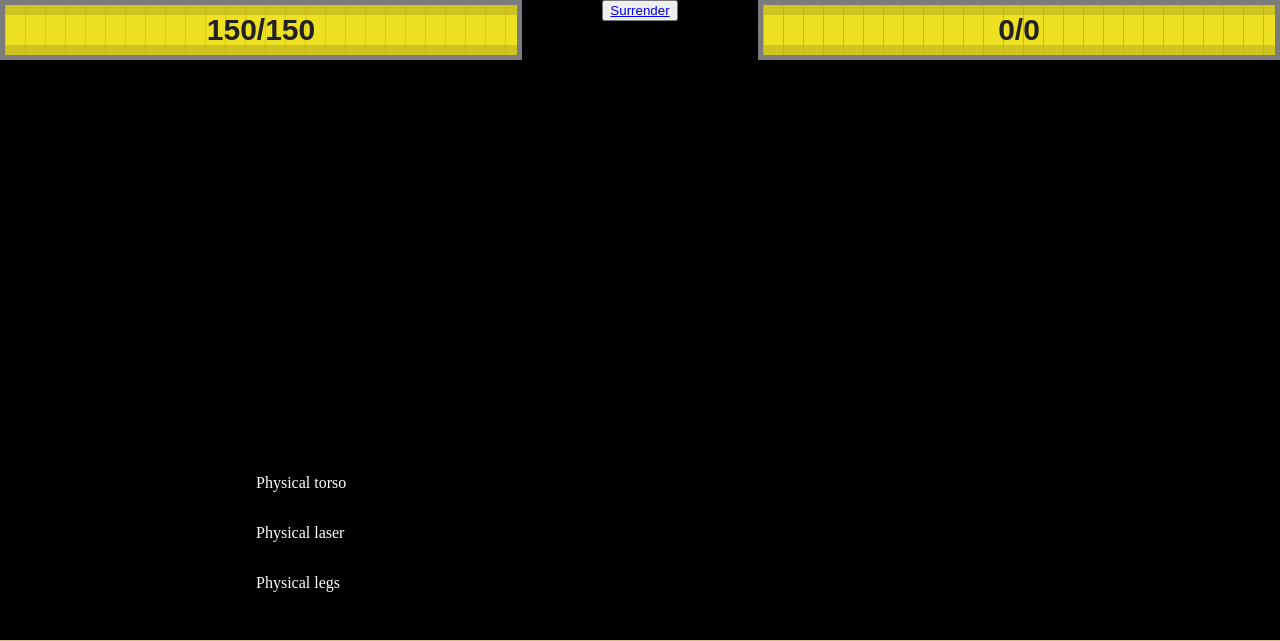
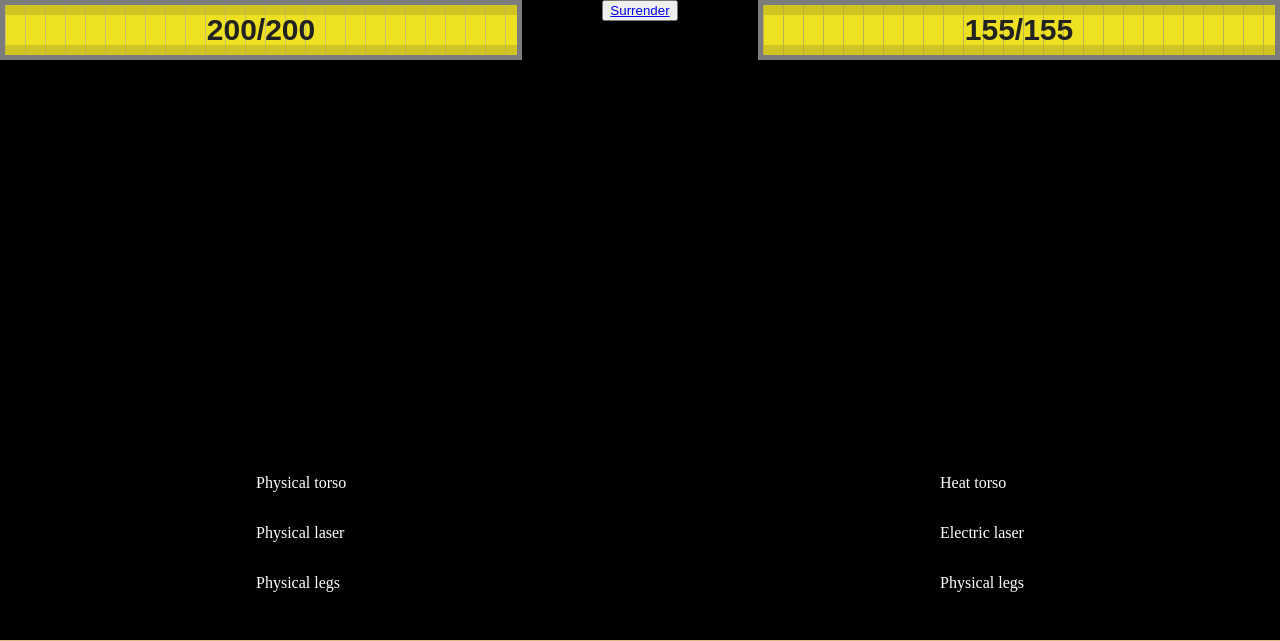
Before and after one commit to PolishCowPog/Aarsopgave_vg2, a Flask app: page /battle in a window 1280 px wide. Shown: the top 641 px of the page. Run offline with Flask 3, Linux system fonts and the light colour scheme.

Commit message:
added the same system to the enemy as the player has but with random items and started adding heat and energy bars

```diff
--- a/Game/static/css/styles.css
+++ b/Game/static/css/styles.css
@@ -160,6 +160,26 @@ body{
     background-size: 20px 20px;
     background-image:  repeating-linear-gradient(to right, #c2b5009e, #c2b5009e 1px, #ffee00 1px, #ffee00);
 }
+.playerHealthBarColor{
+    width: 100%;
+    height: 30px;
+    display: flex;
+    position: absolute;
+    left: 0;
+    top: 0;
+    background-color: #ffee00;
+    border-top: #c2b5009e 10px solid;
+    border-bottom: #c2b5009e 10px solid;
+    align-items: center;
+    justify-content: center;
+    font-family: Arial, Helvetica, sans-serif;
+    font-size: 30px;
+    font-weight: bold;
+    background-color: #e5e5f7;
+    opacity: 0.8;
+    background-size: 20px 20px;
+    background-image:  repeating-linear-gradient(to right, #c2b5009e, #c2b5009e 1px, #ffee00 1px, #ffee00);
+}
 
 .enemyHealthBar{
     width: 40%;
@@ -199,3 +219,13 @@ body{
     color: white;
     flex-direction: column;
 }
+.enemyContainer{
+    display: flex;
+    position: absolute;
+    bottom: 0;
+    right: 0;
+    margin-bottom: 15%;
+    margin-right: 20%;
+    color: white;
+    flex-direction: column;
+}
--- a/Game/static/js/script.js
+++ b/Game/static/js/script.js
@@ -13,6 +13,10 @@ if (window.location.pathname !== '/battle') {
 var EquipedTorso = "Loading"
 var EquipedLegs = "Loading"
 var EquipedWeapon = "Loading"
+
+var enemyEquipedTorso = "Loading"
+var enemyEquipedLegs = "Loading"
+var enemyEquipedWeapon = "Loading"
 
 
 if (window.location.pathname === '/battle') {
@@ -31,6 +35,10 @@ function initiateBattle() {
         EquipedWeapon = items[0];
         EquipedLegs = items[6];
 
+        enemyEquipedTorso = items[Math.floor(Math.random() * 3) + 3];
+        enemyEquipedWeapon = items[Math.floor(Math.random() * 3)];
+        enemyEquipedLegs = items[Math.floor(Math.random() * 3) + 6];
+
         console.log(EquipedTorso.name); // Log the equipped torso item to the console
         console.log(EquipedWeapon.name); // Log the equipped torso item to the console
         console.log(EquipedLegs.name); // Log the equipped torso item to the console
@@ -39,14 +47,23 @@ function initiateBattle() {
         document.getElementById("playerWeapon").innerHTML = EquipedWeapon.name;
         document.getElementById("playerLegs").innerHTML = EquipedLegs.name;
 
+        document.getElementById("enemyTorso").innerHTML = enemyEquipedTorso.name;
+        document.getElementById("enemyWeapon").innerHTML = enemyEquipedWeapon.name;
+        document.getElementById("enemyLegs").innerHTML = enemyEquipedLegs.name;
+
 
         maxHealth = parseInt(EquipedTorso.health) + parseInt(EquipedLegs.health);
         health = maxHealth;
         console.log(maxHealth)
 
+        enemyMaxHealth = parseInt(enemyEquipedTorso.health) + parseInt(enemyEquipedLegs.health);
+        enemyHealth = enemyMaxHealth;
+        console.log(enemyMaxHealth)
+
 
 
         document.getElementById("playerHealthCounter").innerHTML = health + "/" + maxHealth;
+        document.getElementById("enemyHealthCounter").innerHTML = enemyHealth + "/" + enemyMaxHealth;
     })
     .catch(error => console.error("Error fetching items.json:", error));
 }
--- a/Game/static/json/items.json
+++ b/Game/static/json/items.json
@@ -10,7 +10,7 @@
         "id": 1,
         "name": "Electric laser",
         "physical_damage": 0,
-        "electric_damage": 15,
+        "electric_damage": 12,
         "heat_damage": 0
     },
     {
@@ -18,7 +18,7 @@
         "name": "Heat laser",
         "physical_damage": 0,
         "electric_damage": 0,
-        "heat_damage": 15
+        "heat_damage": 12
     },
 
 
@@ -28,11 +28,11 @@
     {
         "id": 3,
         "name": "Physical torso",
-        "health": 100,
-        "heat_capacity": 50,
-        "electric_capacity": 50,
-        "cooling": 15,
-        "electric_regen": 15,
+        "health": 135,
+        "heat_capacity": 40,
+        "electric_capacity": 40,
+        "cooling": 12,
+        "electric_regen": 12,
         "physical_armor": 2,
         "electric_armor": 0,
         "heat_armor": 0
@@ -40,11 +40,11 @@
     {
         "id": 4,
         "name": "Electric torso",
-        "health": 100,
-        "heat_capacity": 50,
-        "electric_capacity": 50,
-        "cooling": 15,
-        "electric_regen": 15,
+        "health": 90,
+        "heat_capacity": 35,
+        "electric_capacity": 70,
+        "cooling": 10,
+        "electric_regen": 25,
         "physical_armor": 0,
         "electric_armor": 2,
         "heat_armor": 0
@@ -52,11 +52,11 @@
     {
         "id": 5,
         "name": "Heat torso",
-        "health": 100,
-        "heat_capacity": 50,
-        "electric_capacity": 50,
-        "cooling": 15,
-        "electric_regen": 15,
+        "health": 90,
+        "heat_capacity": 70,
+        "electric_capacity": 35,
+        "cooling": 25,
+        "electric_regen": 10,
         "physical_armor": 0,
         "electric_armor": 0,
         "heat_armor": 2
@@ -69,18 +69,18 @@
     {
         "id": 6,
         "name": "Physical legs",
-        "health": 50,
+        "health": 65,
         "physical_armor": 0,
         "electric_armor": 0,
         "heat_armor": 0,
-        "physical_damage": 10,
+        "physical_damage": 20,
         "electric_damage": 0,
         "heat_damage": 0
     },
     {
         "id": 7,
         "name": "Electric legs",
-        "health": 50,
+        "health": 45,
         "physical_armor": 0,
         "electric_armor": 0,
         "heat_armor": 0,
@@ -91,7 +91,7 @@
     {
         "id": 8,
         "name": "Heat legs",
-        "health": 50,
+        "health": 45,
         "physical_armor": 0,
         "electric_armor": 0,
         "heat_armor": 0,
--- a/Game/templates/battle.html
+++ b/Game/templates/battle.html
@@ -17,6 +17,16 @@
         <p id="playerHealthCounter">0/0</p>
     </div>
 </div>
+<div class="playerHeatBar">
+    <div class="playerHeatBarColor">
+        <p id="playerHeatCounter">0/0</p>
+    </div>
+</div>
+<div class="playerEnergyBar">
+    <div class="playerEnergyBarColor">
+        <p id="playerEnergyCounter">0/0</p>
+    </div>
+</div>
 
 <div class="playerContainer">
     <p id="playerTorso">a</p>
@@ -28,10 +38,15 @@
 
 <div class="enemyHealthBar">
     <div class="enemyHealthBarColor">
-        <p class="enemyHealthCounter">0/0</p>
+        <p id="enemyHealthCounter">0/0</p>
     </div>
 </div>
 
+<div class="enemyContainer">
+    <p id="enemyTorso">a</p>
+    <p id="enemyWeapon">a</p>
+    <p id="enemyLegs">a</p>
+</div>
 
 <script src="{{ url_for('static', filename='js/script.js') }}"></script>
 {% endblock%}
```
